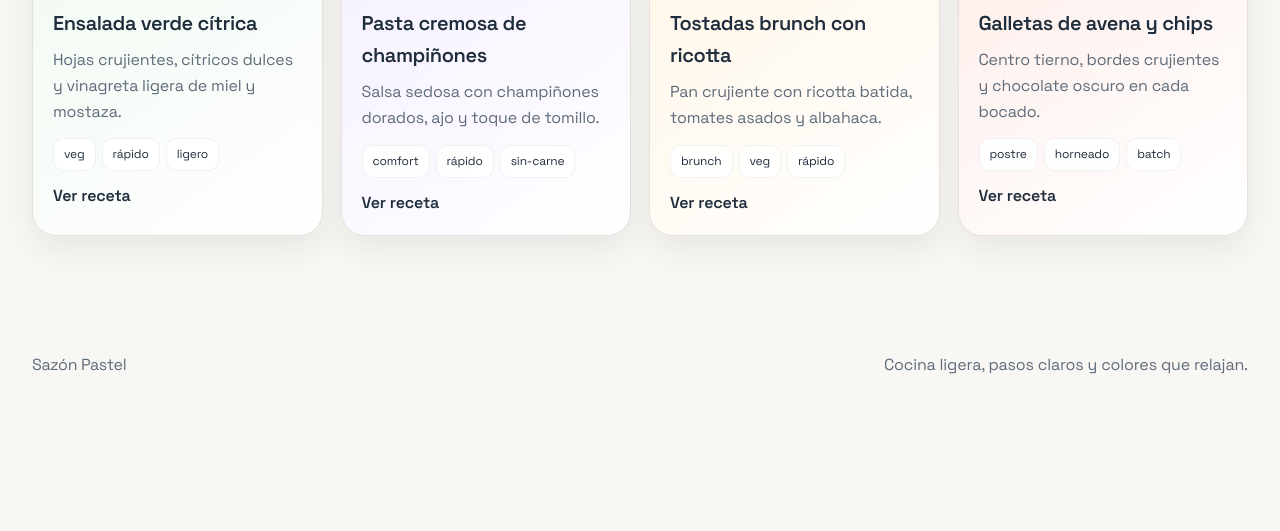
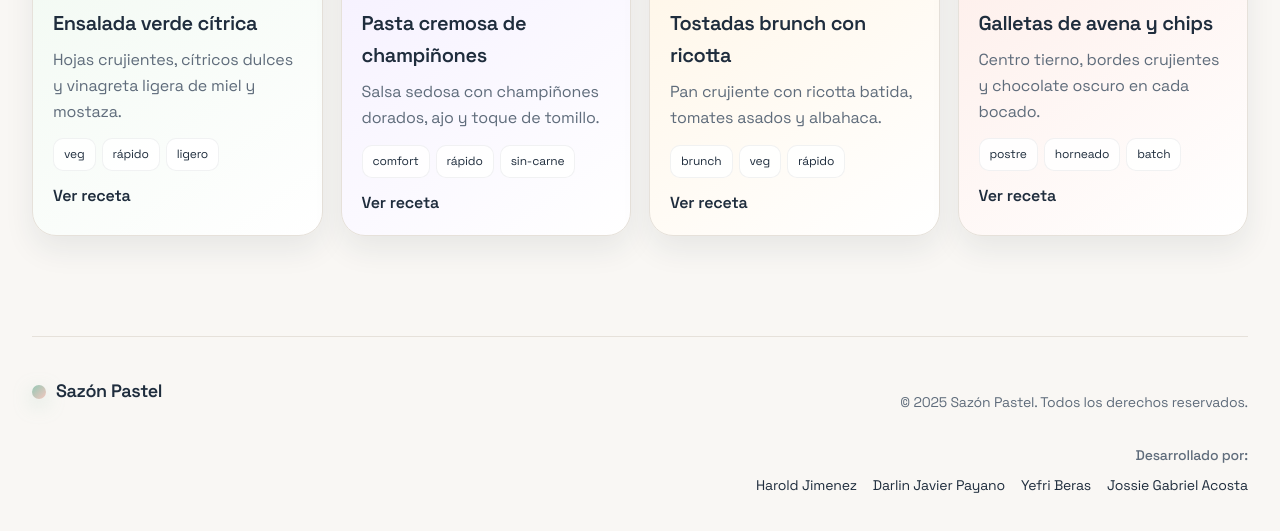
Before and after one commit to Harold0831/trabajo-final, a website with bundled scripts: page public/index.html in a window 1280 px wide. Shown: the part 1095-1626 px from the top of the page. Before the commit the page ends 1553 px from the top, so only its background shows below. Built offline with nearby package versions, Linux system fonts and the light colour scheme.

Commit message:
recetario v1

```diff
--- a/public/css/main.css
+++ b/public/css/main.css
@@ -366,11 +366,76 @@ h1 {
 .footer {
     width: min(1280px, 100% - 64px);
     margin: 40px auto 64px;
+    border-top: 1px solid var(--border);
+    padding-top: 40px;
+    color: var(--muted);
+}
+
+.footer-content {
+    display: flex;
+    flex-direction: column;
+    gap: 24px;
+}
+
+.footer-brand {
     display: flex;
     align-items: center;
-    justify-content: space-between;
-    gap: 12px;
-    color: var(--muted);
+    gap: 10px;
+    font-weight: 600;
+    font-size: 18px;
+    color: var(--text);
+}
+
+.footer-credits {
+    display: flex;
+    flex-direction: column;
+    gap: 16px;
+    font-size: 14px;
+}
+
+.developers {
+    display: flex;
+    flex-direction: column;
+    gap: 8px;
+}
+
+.developers p {
+    margin: 0;
+    font-weight: 500;
+}
+
+.developers ul {
+    list-style: none;
+    padding: 0;
+    margin: 0;
+    display: flex;
+    flex-wrap: wrap;
+    gap: 16px;
+}
+
+.developers a {
+    color: var(--text);
+    text-decoration: none;
+    border-bottom: 1px solid transparent;
+    transition: border-color 0.2s;
+}
+
+.developers a:hover {
+    border-color: var(--primary);
+    color: var(--primary);
+}
+
+@media (min-width: 768px) {
+    .footer-content {
+        flex-direction: row;
+        justify-content: space-between;
+        align-items: flex-start;
+    }
+
+    .footer-credits {
+        align-items: flex-end;
+        text-align: right;
+    }
 }
 
 .detail-layout {
--- a/public/index.html
+++ b/public/index.html
@@ -59,11 +59,24 @@
 	</main>
 
     <footer class="footer">
-        <div>
-            <span class="logo-dot" aria-hidden="true"></span>
-            <span class="brand-name">Sazón Pastel</span>
+        <div class="footer-content">
+            <div class="footer-brand">
+                <span class="logo-dot" aria-hidden="true"></span>
+                <span class="brand-name">Sazón Pastel</span>
+            </div>
+            <div class="footer-credits">
+                <p>&copy; 2025 Sazón Pastel. Todos los derechos reservados.</p>
+                <div class="developers">
+                    <p>Desarrollado por:</p>
+                    <ul>
+                        <li><a href="https://portafolio-harold-v1.vercel.app/" target="_blank" rel="noopener noreferrer">Harold Jimenez</a></li>
+                        <li><a href="https://miportafolio-xi-five.vercel.app/#inicio" target="_blank" rel="noopener noreferrer">Darlin Javier Payano</a></li>
+                        <li><a href="https://codigo-practica-fvc.vercel.app/#" target="_blank" rel="noopener noreferrer">Yefri Beras</a></li>
+                        <li><a href="https://jossie0280.github.io/Portafolio/" target="_blank" rel="noopener noreferrer">Jossie Gabriel Acosta</a></li>
+                    </ul>
+                </div>
+            </div>
         </div>
-        <p>Cocina ligera, pasos claros y colores que relajan.</p>
     </footer>
 
     <script type="module" src="js/main.js"></script>
--- a/public/js/data.js
+++ b/public/js/data.js
@@ -55,7 +55,7 @@ export const recipes = [
         id: "tostadas-brunch-ricotta",
         title: "Tostadas brunch con ricotta",
         description: "Pan crujiente con ricotta batida, tomates asados y albahaca.",
-        image: "https://images.unsplash.com/photo-1525351484163-7529414395d8?auto=format&fit=crop&w=800&q=80",
+        image: "https://diabetesfoodhub.org/sites/foodhub/files/styles/recipe_hero_banner_720w/public/2025-07/herbedricottatartine_-1-min.jpg?h=4e6eeebb&itok=ddgKoW2F",
         time: "18 min",
         difficulty: "Fácil",
         servings: 2,
@@ -79,7 +79,7 @@ export const recipes = [
         id: "galletas-avena-chips",
         title: "Galletas de avena y chips",
         description: "Centro tierno, bordes crujientes y chocolate oscuro en cada bocado.",
-        image: "https://images.unsplash.com/photo-1499636138143-bd630f5cf386?auto=format&fit=crop&w=800&q=80",
+        image: "https://schoolnutrition.org/wp-content/uploads/2023/07/Oat.Choc_.Chip_-1200x797.jpg",
         time: "22 min",
         difficulty: "Fácil",
         servings: 10,
--- a/public/js/main.js
+++ b/public/js/main.js
@@ -1,6 +1,6 @@
 import { recipes as defaultRecipes } from "./data.js";
 
-const STORAGE_KEY = "recipes_v1";
+const STORAGE_KEY = "recipes_v2";
 
 // Cargar recetas de localStorage o usar las predeterminadas
 let recipes;
```
Also changed, not shown: public/add-recipe.html (+17 -4 lines), public/recipe.html (+17 -4 lines).
